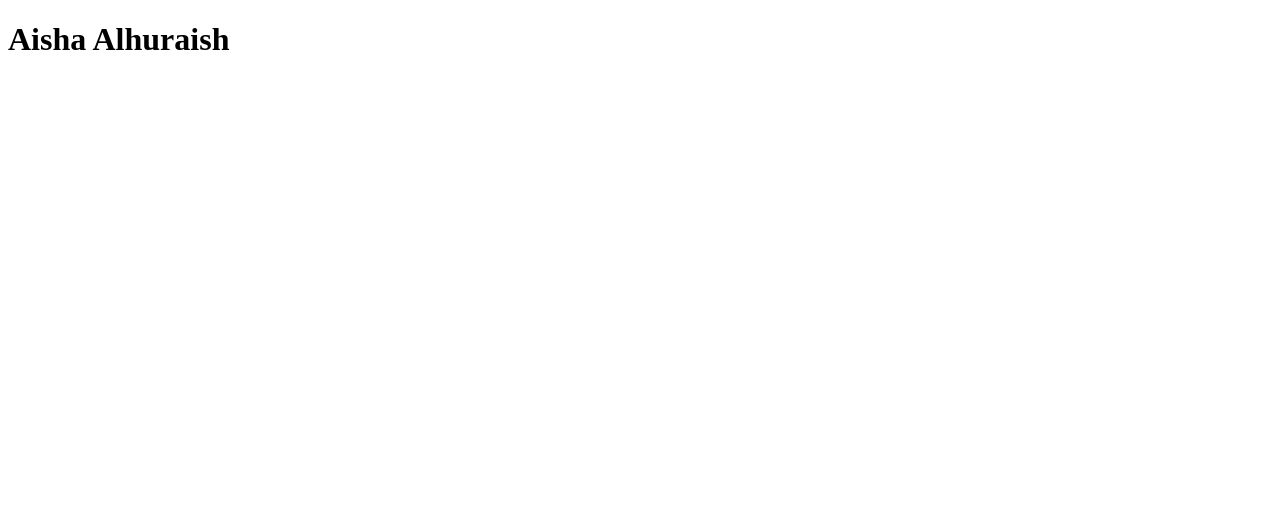
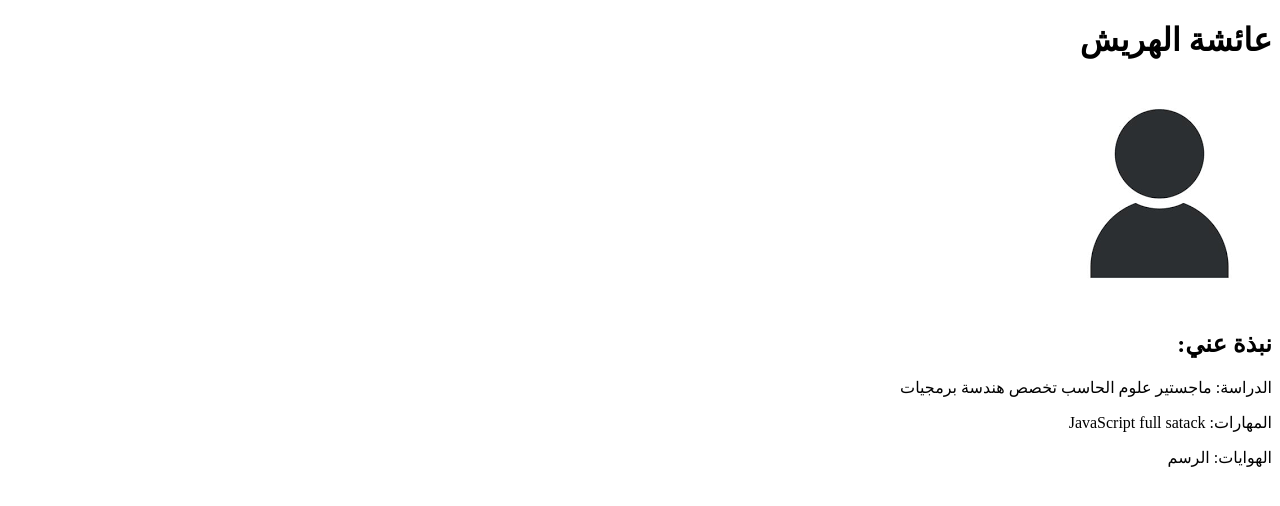
Before and after one commit to shahad0000/git-github-lab-2, a plain HTML site: page Aisha.html in a window 1280 px wide. Drawn offline with Linux system fonts and the light colour scheme.

Commit message:
add aisha.html

```diff
--- a/Aisha.html
+++ b/Aisha.html
@@ -9,8 +9,15 @@
         <meta name="viewport" content="width=device-width, initial-scale=1">
         <link rel="stylesheet" href="">
     </head>
-    <body>
+    <body style="direction: rtl;">
 
-<h1>Aisha Alhuraish</h1>
+<h1 >عائشة الهريش
+</h1>
+<img src="pic.png" alt="id-picture">
+<h2>نبذة عني:</h2>
+<p>الدراسة: ماجستير علوم الحاسب تخصص هندسة برمجيات </p>
+<p>المهارات: JavaScript full satack </p>
+<p>الهوايات: الرسم </p>
+
     </body>
 </html>
```
